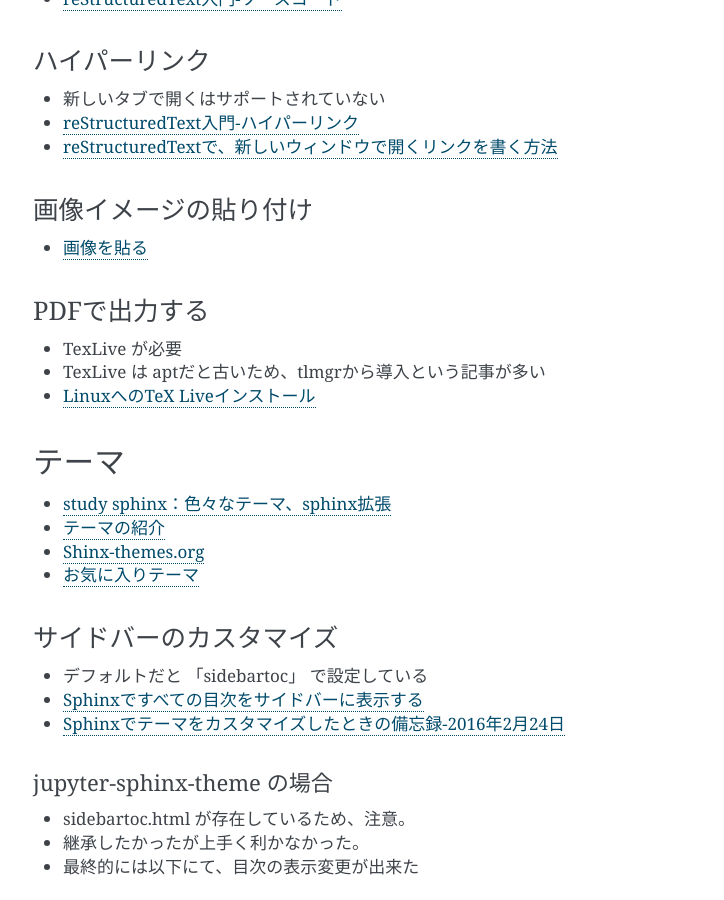
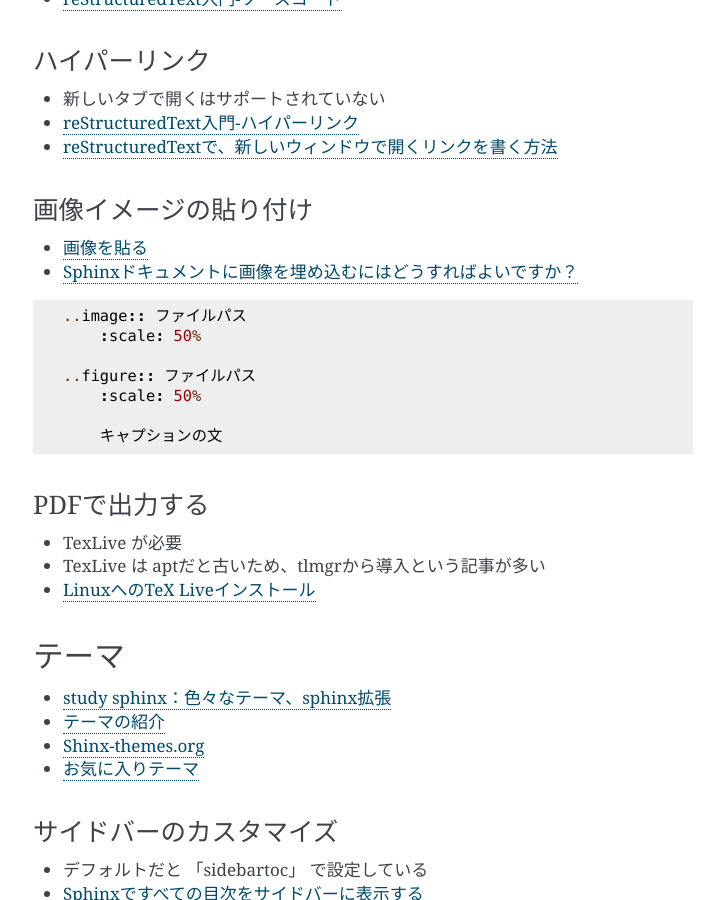
Before and after one commit to yuyuyu0706/sphinx, a Sphinx documentation site: the page built from sphinx/source/work/page01.rst, in a window 1280 px wide and 900 px high, scrolled down 1196 px. Shown: the whole window, without its empty margins (387-1111 px from the left). Built offline with Sphinx 7.4.7, drawn with Linux system fonts in a browser that asks for light colours; pages that are not in the unit, such as notebooks, are missing from menus.

Commit message:
auto commit

```diff
--- a/sphinx/source/work/page01.rst
+++ b/sphinx/source/work/page01.rst
@@ -57,6 +57,18 @@ sphinx 学習メモ
 画像イメージの貼り付け
 --------------------------------
 * `画像を貼る <http://tdoc.info/sphinx-reverse-dict/basic/image.html>`_
+* `Sphinxドキュメントに画像を埋め込むにはどうすればよいですか？ <https://www.it-swarm.dev/ja/python-sphinx/sphinx%E3%83%89%E3%82%AD%E3%83%A5%E3%83%A1%E3%83%B3%E3%83%88%E3%81%AB%E7%94%BB%E5%83%8F%E3%82%92%E5%9F%8B%E3%82%81%E8%BE%BC%E3%82%80%E3%81%AB%E3%81%AF%E3%81%A9%E3%81%86%E3%81%99%E3%82%8C%E3%81%B0%E3%82%88%E3%81%84%E3%81%A7%E3%81%99%E3%81%8B%EF%BC%9F/1049523062/>`_
+
+::
+
+  ..image:: ファイルパス
+      :scale: 50%
+
+  ..figure:: ファイルパス
+      :scale: 50%
+
+      キャプションの文
+
 
 PDFで出力する
 ----------------
```
